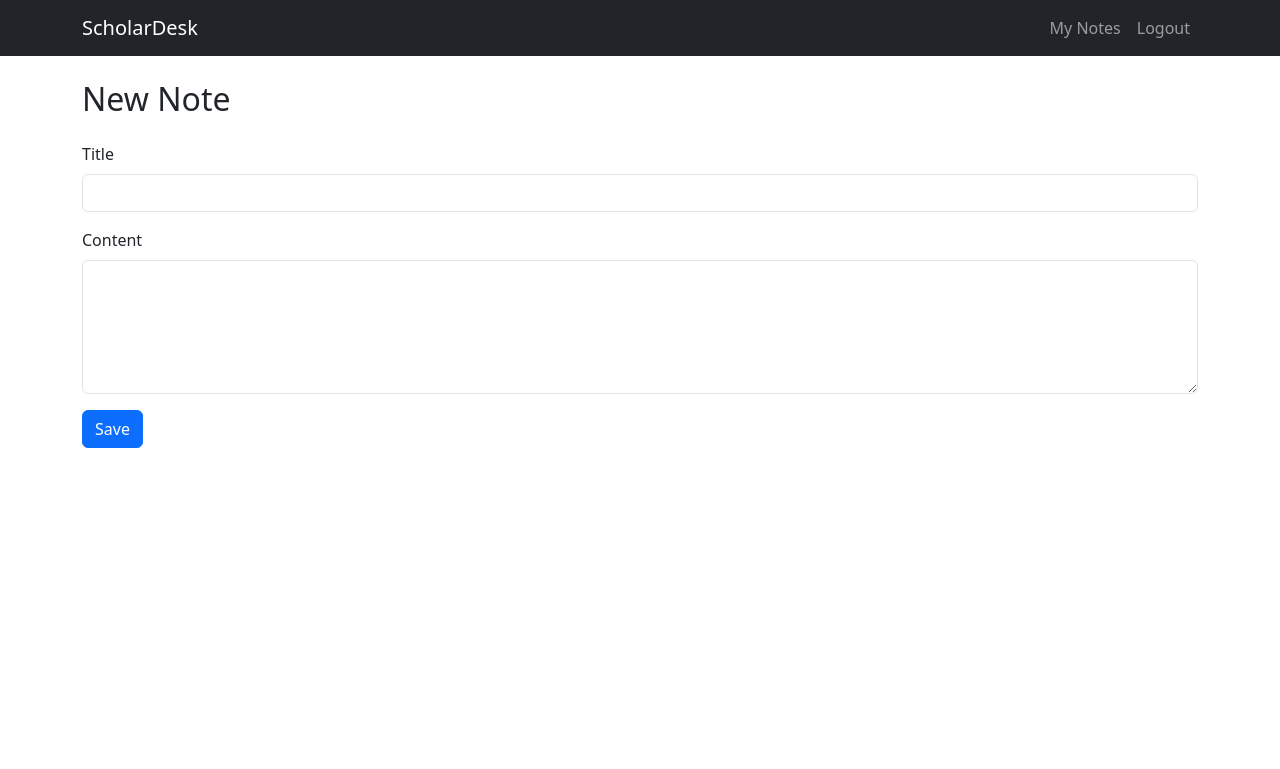
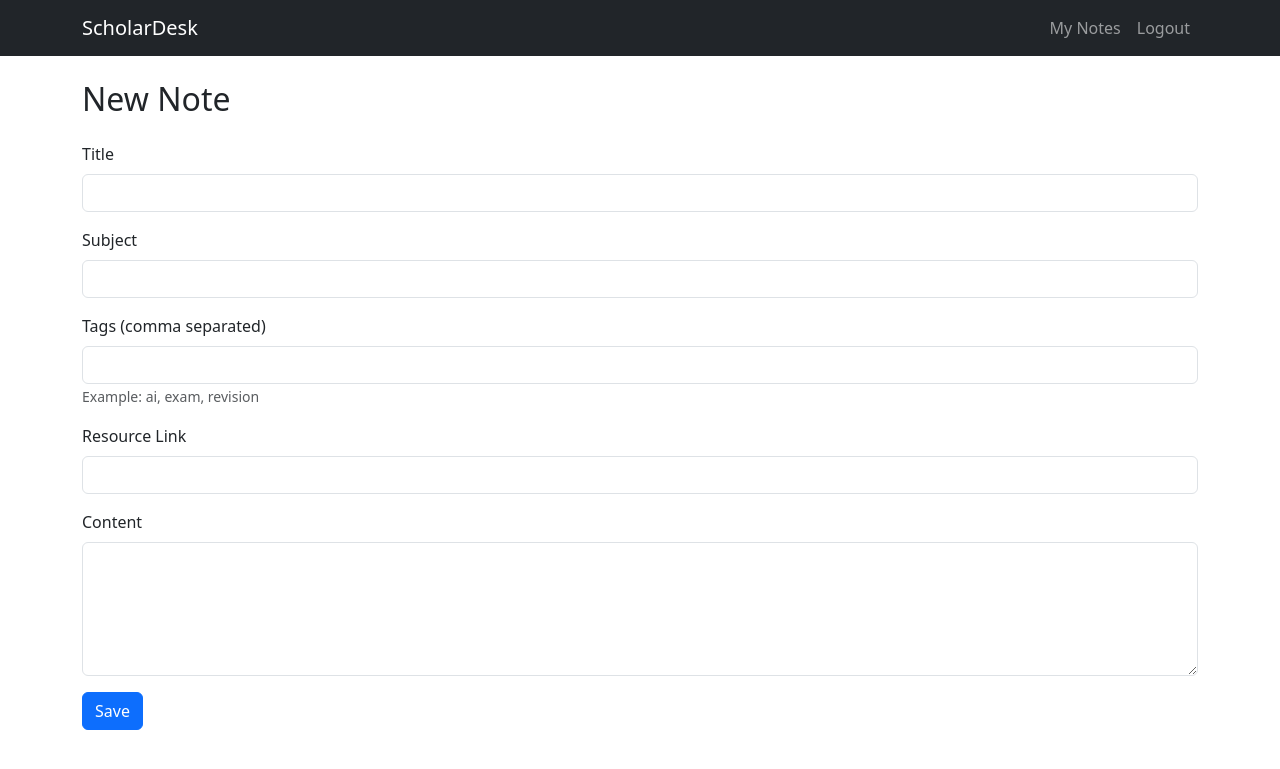
Before and after one commit to JayanthSahasranamamula/scholardesk, a Flask app: page /notes/new in a window 1280 px wide. Shown: the top 769 px of the page. Run offline with Flask 3, Linux system fonts and the light colour scheme; the visitor is signed in with stand-in values (Sample User, id 1).

Commit message:
Add subjects, tags, and resource links to notes

```diff
--- a/app.py
+++ b/app.py
@@ -107,10 +107,14 @@ def new_note():
     if form.validate_on_submit():
 
         note = Note(
-            title=form.title.data,
-            content=form.content.data,
-            user=current_user
-        )
+    title=form.title.data,
+    content=form.content.data,
+    subject=form.subject.data,
+    tags=form.tags.data,
+    resource_link=form.resource_link.data,
+    user=current_user
+)
+
 
         db.session.add(note)
         db.session.commit()
@@ -138,6 +142,9 @@ def edit_note(note_id):
 
         note.title = form.title.data
         note.content = form.content.data
+        note.subject = form.subject.data
+        note.tags = form.tags.data
+        note.resource_link = form.resource_link.data
 
         db.session.commit()
 
--- a/forms.py
+++ b/forms.py
@@ -50,6 +50,19 @@ class NoteForm(FlaskForm):
         validators=[DataRequired(), Length(max=100)]
     )
 
+    subject = StringField(
+        "Subject",
+        validators=[DataRequired(), Length(max=50)]
+    )
+
+    tags = StringField(
+        "Tags (comma separated)"
+    )
+
+    resource_link = StringField(
+        "Resource Link"
+    )
+
     content = TextAreaField(
         "Content",
         validators=[DataRequired()]
--- a/templates/note_form.html
+++ b/templates/note_form.html
@@ -13,6 +13,22 @@
     </div>
 
     <div class="mb-3">
+        {{ form.subject.label(class="form-label") }}
+        {{ form.subject(class="form-control") }}
+    </div>
+
+    <div class="mb-3">
+        {{ form.tags.label(class="form-label") }}
+        {{ form.tags(class="form-control") }}
+        <small class="text-muted">Example: ai, exam, revision</small>
+    </div>
+
+    <div class="mb-3">
+        {{ form.resource_link.label(class="form-label") }}
+        {{ form.resource_link(class="form-control") }}
+    </div>
+
+    <div class="mb-3">
         {{ form.content.label(class="form-label") }}
         {{ form.content(class="form-control", rows=5) }}
     </div>
```
Also changed, not shown: models.py (+8 -1 lines), templates/notes.html (+23 -0 lines).
